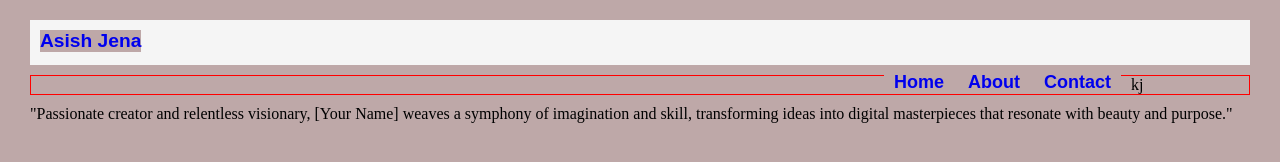
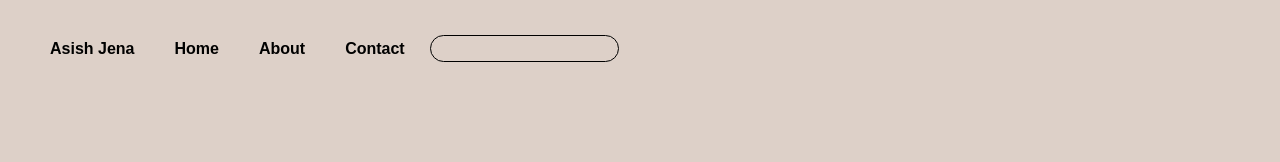
Before and after one commit to Asish1757/Projects1757, a plain HTML site: page index.html in a window 1280 px wide. Drawn offline with Linux system fonts and the light colour scheme; a web font is replaced by a local one.

Commit message:
Update index.html

```diff
--- a/index.html
+++ b/index.html
@@ -4,69 +4,76 @@
 <head>
     <meta charset="UTF-8">
     <meta name="viewport" content="width=device-width, initial-scale=1.0">
-    <title>A Website</title>
+    <title>Document</title>
 </head>
-<!-- <link rel="stylesheet" href="style.css"> -->
 <link rel="preconnect" href="https://fonts.googleapis.com">
 <link rel="preconnect" href="https://fonts.gstatic.com" crossorigin>
 <!-- <link href="https://fonts.googleapis.com/css2?family=Bad+Script&display=swap" rel="stylesheet"> -->
 <!-- <link href="https://fonts.googleapis.com/css2?family=Stylish&display=swap" rel="stylesheet"> -->
+<!-- <link href="https://fonts.googleapis.com/css2?family=Rubik+Doodle+Shadow&display=swap" rel="stylesheet"> -->
 <link href="https://fonts.googleapis.com/css2?family=Text+Me+One&display=swap" rel="stylesheet">
-
-
 
 <style>
     * {
-        background-color: rgb(190, 168, 168);
-        margin-top: 10px;
-        margin-left: 10px;
-        margin-right: 10px;
-        margin-bottom: 10px;
+        margin: 5px;
+        /* A yellow border appears to show the padding in inspect element screen */
+        padding: 5px;
+        /* A purple border appears to show the padding in inspect element screen */
+        background-color: #DDD0C8;
     }
 
-    .name {
-        /* font-family: 'Stylish', serif; */
-        font-family: 'Text Me One', sans-serif;
-        text-decoration: none;
+    div#navbar {
+        /* border: 1px solid black; */
         font-weight: bold;
-        font-size: larger;
+        height: 40px;
     }
 
-    .item {
-        /* font-family: 'Stylish', serif; */
-        font-family: 'Text Me One', sans-serif;
-        text-decoration: none;
-        font-weight: bold;
-        font-size: large;
+    div#search {
+        border: 1px solid black;
+        /* font-weight: normal; */
+        /* height: 40px; */
     }
 
-    .item:hover {
-        color: #dcb448;
-        transition: 0.3s;
+    li {
+        float: left;
     }
 
-    .name:hover {
-        color: grey;
+    li,
+    a {
+        color: black;
+        font-family: 'Text Me One', sans-serif;
+        /* font-family: 'Rubik Doodle Shadow'; */
+        text-decoration: none;
+        list-style-type: none;
+    }
+
+    li :hover {
+        transition: 0.4s;
+        color: #ffffff;
+    }
+
+    input {
+        border-radius: 20px;
+        border: 1px solid black;
     }
 </style>
 
 <body>
-    <div style="background-color: whitesmoke;height:45px;">
-        <a style="float: left;" class="name" href="#">Asish Jena</a>
-        <div style="float: left; margin-left: 70%;">
-            <a class="item" href="#">Home</a>
-            <a class="item" href="#">About</a>
-            <a class="item" href="#">Contact</a>
-        </div>
-
+    <div id="navbar">
+        <li>
+            <a href="https://www.youtube.com">Asish Jena</a>
+        </li>
+        <li>
+            <a href="https://www.youtube.com">Home</a>
+        </li>
+        <li>
+            <a href="https://www.youtube.com">About</a>
+        </li>
+        <li>
+            <a href="https://www.youtube.com">Contact</a>
+        </li>
+        <input type="text">
     </div>
-
-    <div style="border: 1px solid red;">
-        kj
-    </div>
-
-    <p>"Passionate creator and relentless visionary, [Your Name] weaves a symphony of imagination and skill,
-        transforming ideas into digital masterpieces that resonate with beauty and purpose."</p>
 </body>
 
 </html>
```
